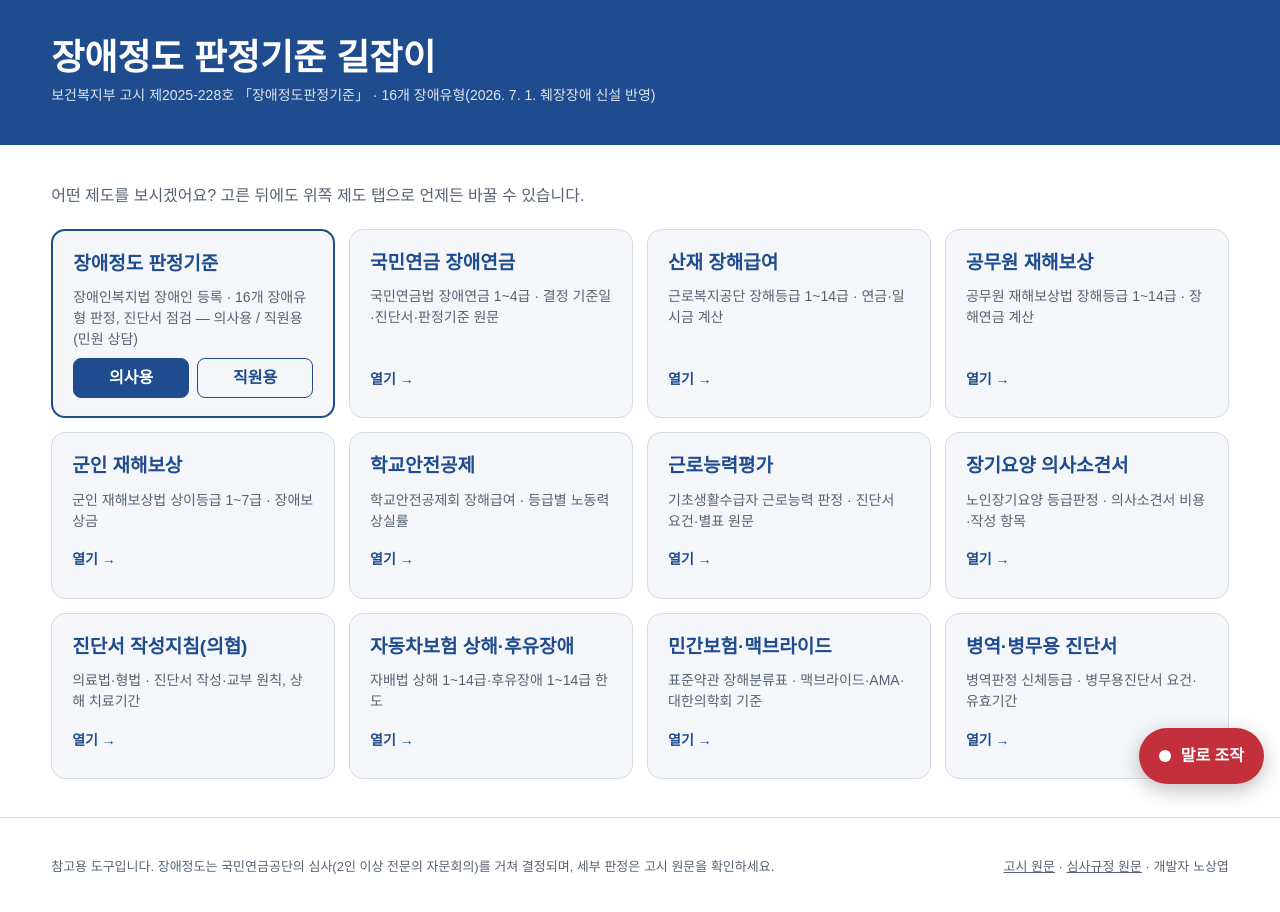
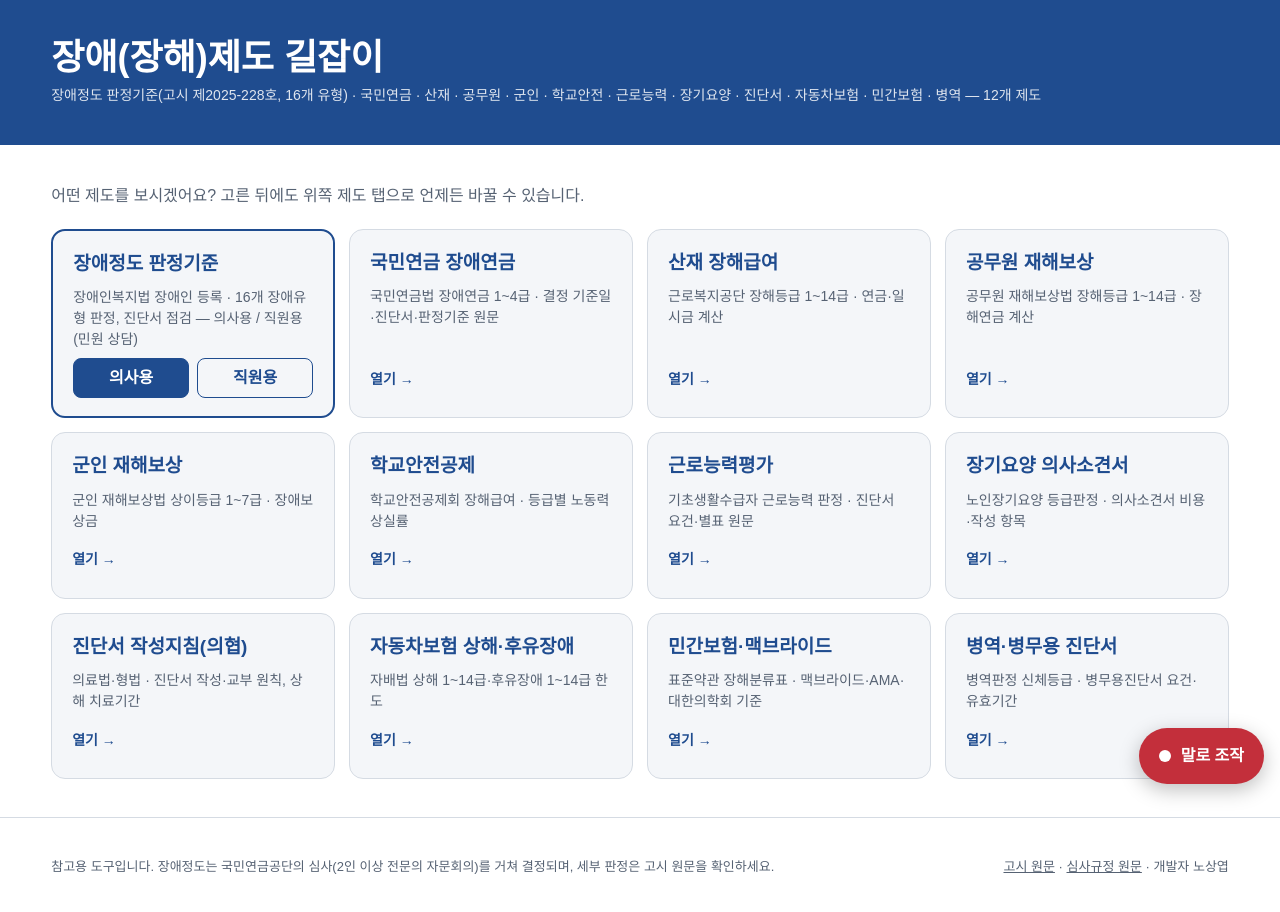
Before and after one commit to appraisal-fee/rohslaw, a plain HTML site: page disability/index.html in a window 1280 px wide. Drawn offline with Linux system fonts and the light colour scheme; a web font is replaced by a local one.

Commit message:
앱 이름 변경: 장애(장해)제도 길잡이
Co-Authored-By: Claude Opus 5.5 <noreply@anthropic.com>
Claude-Session: https://claude.ai/code/session_01Br69kmkXqFvS6NAyAxNWW2

```diff
--- a/disability/index.html
+++ b/disability/index.html
@@ -3,7 +3,7 @@
 <head>
 <meta charset="utf-8">
 <meta name="viewport" content="width=device-width,initial-scale=1">
-<title>장애정도 판정기준 길잡이</title>
+<title>장애(장해)제도 길잡이</title>
 <link rel="preconnect" href="https://fonts.googleapis.com">
 <link href="https://fonts.googleapis.com/css2?family=IBM+Plex+Sans+KR:wght@400;500;600;700&display=swap" rel="stylesheet">
 <style>
@@ -248,8 +248,8 @@ table{font-size:13px}.stack thead{display:none}.stack tr{display:grid;padding-bl
 </head>
 <body>
 <header class="band"><div class="wrap">
-  <div><h1 id="homeTitle" title="첫 화면으로">장애정도 판정기준 길잡이</h1>
-  <p>보건복지부 고시 제2025-228호 「장애정도판정기준」 · 16개 장애유형(2026. 7. 1. 췌장장애 신설 반영)</p></div>
+  <div><h1 id="homeTitle" title="첫 화면으로">장애(장해)제도 길잡이</h1>
+  <p>장애정도 판정기준(고시 제2025-228호, 16개 유형) · 국민연금 · 산재 · 공무원 · 군인 · 학교안전 · 근로능력 · 장기요양 · 진단서 · 자동차보험 · 민간보험 · 병역 — 12개 제도</p></div>
   <div class="tools hidden" id="tools"><button type="button" id="homeBtn" title="첫 화면으로 (Esc)">처음으로</button><button type="button" id="bigBtn" aria-pressed="false">큰 글씨</button><button type="button" id="ttsBtn" aria-pressed="false">읽어 주기</button></div>
   <div class="modeSw hidden" id="modeSw" role="group" aria-label="사용자 선택">
     <button type="button" data-mode="doctor" aria-pressed="false">의사용</button>
--- a/disability/sw.js
+++ b/disability/sw.js
@@ -1,5 +1,5 @@
-// 장애정도 판정기준 길잡이 - 서비스 워커: 페이지는 최신 우선, 끊기면 저장본
-const CACHE = 'disability-guide-v10';
+// 장애(장해)제도 길잡이 - 서비스 워커: 페이지는 최신 우선, 끊기면 저장본
+const CACHE = 'disability-guide-v11';
 const CORE = ['./', './index.html', './manifest.webmanifest', './icon-192.png', './icon-512.png'];
 self.addEventListener('install', e => { e.waitUntil(caches.open(CACHE).then(c => c.addAll(CORE)).then(() => self.skipWaiting())); });
 self.addEventListener('activate', e => { e.waitUntil(caches.keys().then(ks => Promise.all(ks.filter(k => k !== CACHE).map(k => caches.delete(k)))).then(() => self.clients.claim())); });
```
Also changed, not shown: disability/manifest.webmanifest, 1 other file.
